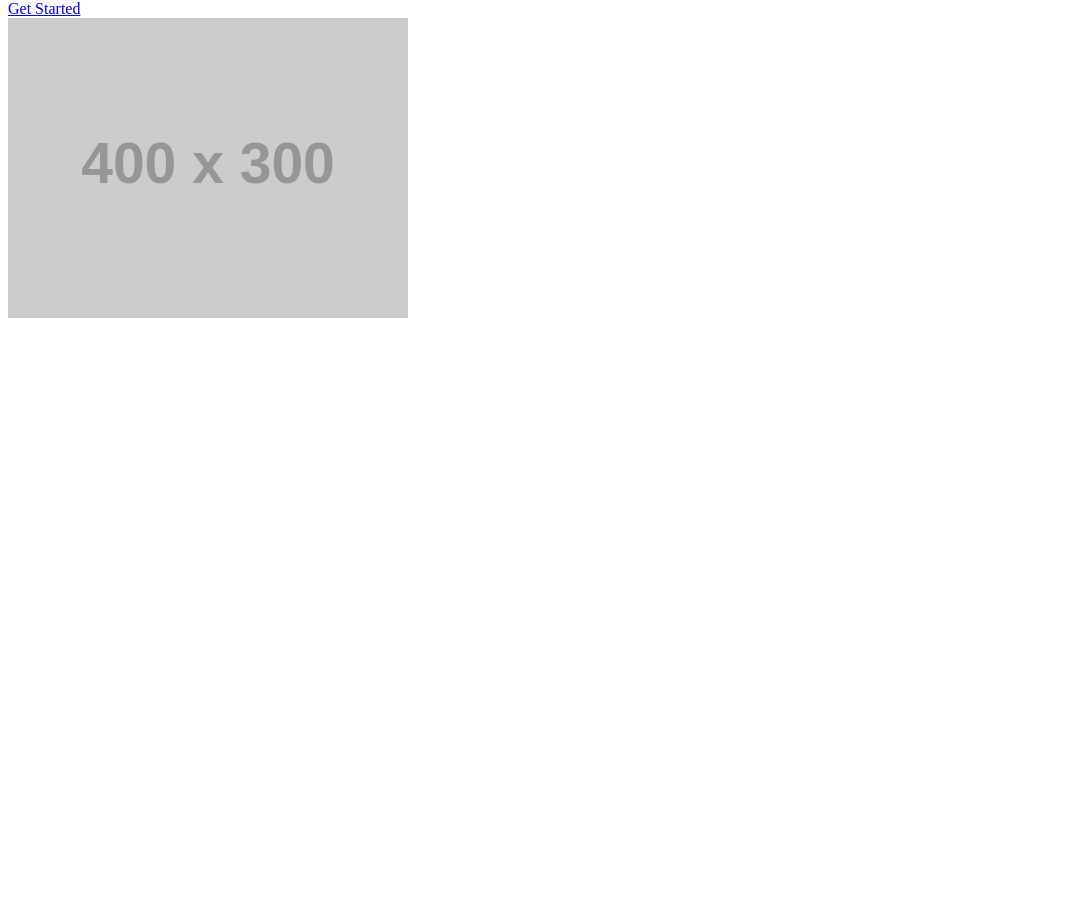
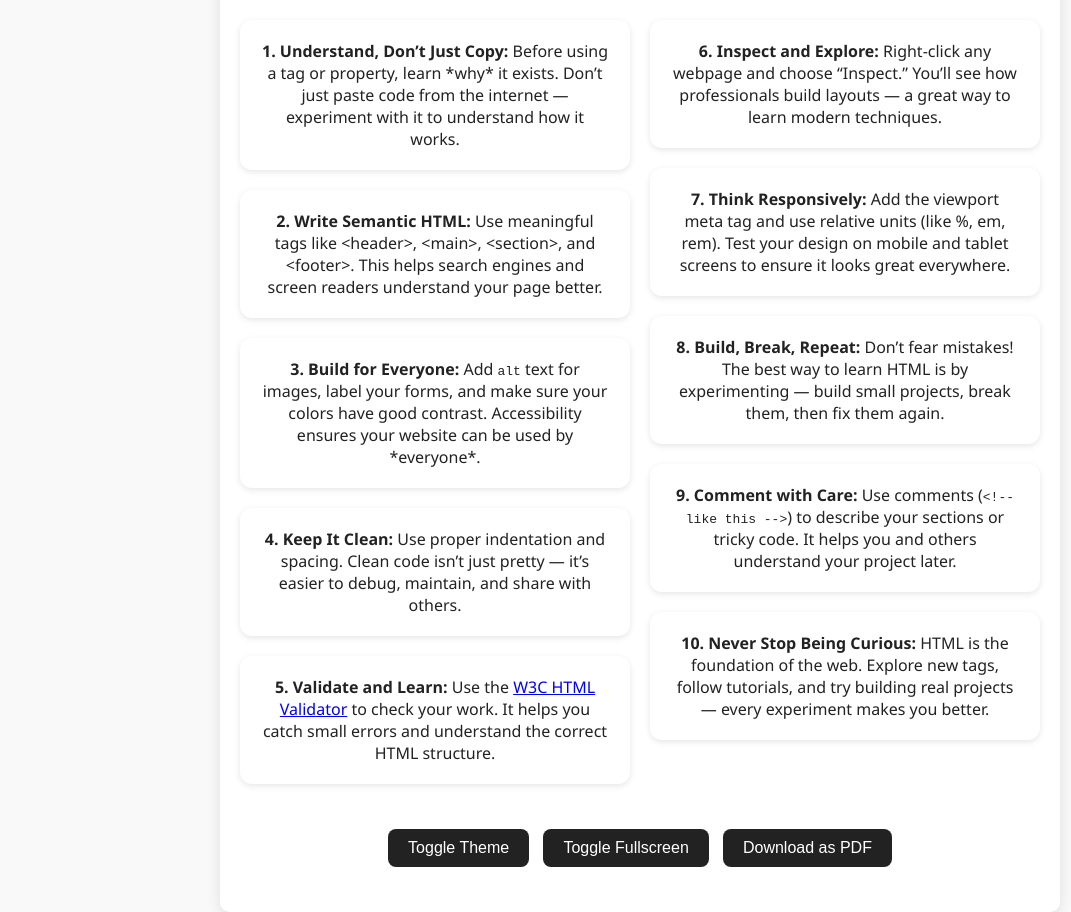
Before and after one commit to Gavu2107/html-tips, a plain HTML site: page index.html in a window 1280 px wide. Shown: the part 114-1026 px from the top of the page, without its empty margins (0-1071 px from the left). Before the commit the page ends 800 px from the top, so only its background shows below. Drawn offline with Linux system fonts and the light colour scheme; placeholder pictures from the web are drawn by us.

Commit message:
Update index.html
...

```diff
--- a/index.html
+++ b/index.html
@@ -1,23 +1,219 @@
 <!DOCTYPE html>
 <html lang="en">
+
 <head>
   <meta charset="UTF-8">
   <meta name="viewport" content="width=device-width, initial-scale=1.0">
-  <title>Hero Section Challenge</title>
-  <link rel="stylesheet" href="style.css">
+  <title>HTML Mentor Letter</title>
+  <style>
+    body {
+      font-family: 'Segoe UI', sans-serif;
+      margin: 0;
+      padding: 0;
+      height: 100vh;
+      display: flex;
+      justify-content: center;
+      /* Horizontal center */
+      align-items: center;
+      /* Vertical center */
+      background-color: var(--bg);
+      color: var(--text);
+      transition: background 0.3s, color 0.3s;
+    }
+
+    .container {
+      background: white;
+      padding: 40px 20px;
+      border-radius: 10px;
+      box-shadow: 0 4px 15px rgba(0, 0, 0, 0.1);
+      max-width: 800px;
+      margin: auto;
+      text-align: center;
+      display: flex;
+      flex-direction: column;
+      align-items: center;
+    }
+
+
+    :root {
+      --bg: #f9f9f9;
+      --text: #222;
+      --card-bg: #fff;
+      --btn-bg: #222;
+      --btn-text: #fff;
+    }
+
+    [data-theme="dark"] {
+      --bg: #1a1a1a;
+      --text: #f5f5f5;
+      --card-bg: #2a2a2a;
+      --btn-bg: #f5f5f5;
+      --btn-text: #1a1a1a;
+    }
+
+    h1 {
+      text-align: center;
+      margin-bottom: 30px;
+    }
+
+    .tips {
+      display: flex;
+      flex-wrap: wrap;
+      justify-content: space-between;
+      gap: 20px;
+    }
+
+    .tip-section {
+      flex: 1 1 calc(50% - 20px);
+      display: flex;
+      flex-direction: column;
+      gap: 20px;
+    }
+
+    .tip {
+      background: var(--card-bg);
+      padding: 20px;
+      border-radius: 12px;
+      box-shadow: 0 2px 6px rgba(0, 0, 0, 0.1);
+    }
+
+    .buttons {
+      text-align: center;
+      margin-top: 40px;
+    }
+
+    button {
+      background-color: var(--btn-bg);
+      color: var(--btn-text);
+      border: none;
+      padding: 10px 20px;
+      margin: 5px;
+      border-radius: 8px;
+      cursor: pointer;
+      font-size: 16px;
+      transition: 0.3s;
+    }
+
+    button:hover {
+      opacity: 0.8;
+    }
+
+    @media print {
+      .buttons {
+        display: none;
+      }
+
+      body {
+        background: white !important;
+        color: black !important;
+      }
+    }
+  </style>
 </head>
+
 <body>
+  <div class="container">
+    <h1>10 Lessons from Your HTML Mentor</h1>
+    <div class="tips">
+      <div class="tip-section">
+        <div class="tip">
+          <strong>1. Understand, Don’t Just Copy:</strong>
+          Before using a tag or property, learn *why* it exists. Don’t just paste code from the internet — experiment
+          with it to understand how it works.
+        </div>
 
-  <header class="hero">
-    <div class="hero-content">
-      <h1>Welcome to FutureWeb</h1>
-      <p>Building a modern web experience with clean and responsive design.</p>
-      <a href="#" class="btn-primary">Get Started</a>
+        <div class="tip">
+          <strong>2. Write Semantic HTML:</strong>
+          Use meaningful tags like &lt;header&gt;, &lt;main&gt;, &lt;section&gt;, and &lt;footer&gt;.
+          This helps search engines and screen readers understand your page better.
+        </div>
+
+        <div class="tip">
+          <strong>3. Build for Everyone:</strong>
+          Add <code>alt</code> text for images, label your forms, and make sure your colors have good contrast.
+          Accessibility ensures your website can be used by *everyone*.
+        </div>
+
+        <div class="tip">
+          <strong>4. Keep It Clean:</strong>
+          Use proper indentation and spacing. Clean code isn’t just pretty — it’s easier to debug, maintain, and share
+          with others.
+        </div>
+
+        <div class="tip">
+          <strong>5. Validate and Learn:</strong>
+          Use the <a href="https://validator.w3.org/" target="_blank">W3C HTML Validator</a> to check your work.
+          It helps you catch small errors and understand the correct HTML structure.
+        </div>
+      </div>
+
+      <div class="tip-section">
+        <div class="tip">
+          <strong>6. Inspect and Explore:</strong>
+          Right-click any webpage and choose “Inspect.” You’ll see how professionals build layouts — a great way to
+          learn modern techniques.
+        </div>
+
+        <div class="tip">
+          <strong>7. Think Responsively:</strong>
+          Add the viewport meta tag and use relative units (like %, em, rem). Test your design on mobile and tablet
+          screens to ensure it looks great everywhere.
+        </div>
+
+        <div class="tip">
+          <strong>8. Build, Break, Repeat:</strong>
+          Don’t fear mistakes! The best way to learn HTML is by experimenting — build small projects, break them, then
+          fix them again.
+        </div>
+
+        <div class="tip">
+          <strong>9. Comment with Care:</strong>
+          Use comments (<code>&lt;!-- like this --&gt;</code>) to describe your sections or tricky code. It helps you
+          and others understand your project later.
+        </div>
+
+        <div class="tip">
+          <strong>10. Never Stop Being Curious:</strong>
+          HTML is the foundation of the web. Explore new tags, follow tutorials, and try building real projects — every
+          experiment makes you better.
+        </div>
+      </div>
     </div>
-    <div class="hero-image">
-      <img src="https://via.placeholder.com/400x300" alt="Web design illustration">
+
+
+    <div class="buttons">
+      <button id="toggleTheme">Toggle Theme</button>
+      <button id="toggleFullscreen">Toggle Fullscreen</button>
+      <button id="downloadPDF">Download as PDF</button>
     </div>
-  </header>
+  </div>
 
+  <script>
+    const root = document.documentElement;
+    const themeBtn = document.getElementById('toggleTheme');
+    const fullBtn = document.getElementById('toggleFullscreen');
+    const pdfBtn = document.getElementById('downloadPDF');
+
+    // Theme toggle
+    themeBtn.addEventListener('click', () => {
+      const currentTheme = root.getAttribute('data-theme');
+      root.setAttribute('data-theme', currentTheme === 'dark' ? 'light' : 'dark');
+    });
+
+    // Fullscreen toggle
+    fullBtn.addEventListener('click', () => {
+      if (!document.fullscreenElement) {
+        document.documentElement.requestFullscreen();
+      } else {
+        document.exitFullscreen();
+      }
+    });
+
+    // Download as PDF (opens print dialog)
+    pdfBtn.addEventListener('click', () => {
+      window.print();
+    });
+  </script>
 </body>
+
 </html>
```
